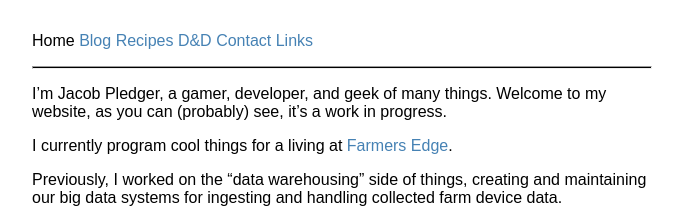
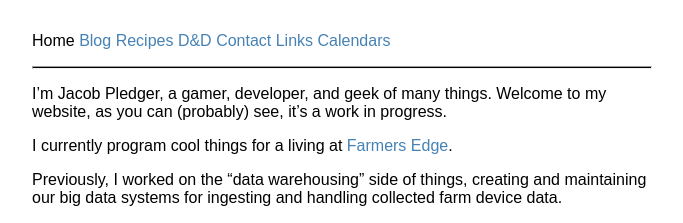
Before and after one commit to jacobpledger/website, a Jekyll site: the page built from index.md, in a window 1280 px wide. Shown: the top 223 px of the page, without its empty margins (298-981 px from the left). Built offline with Jekyll 4.4.1, drawn with Linux system fonts in a browser that asks for light colours.

Commit message:
added calendars page

```diff
--- a/_data/navigation.yaml
+++ b/_data/navigation.yaml
@@ -10,3 +10,5 @@
   link: /contact.html
 - name: Links
   link: /links.html
+- name: Calendars
+  link: /calendars.html
--- /dev/null
+++ b/calendars.html
@@ -0,0 +1,6 @@
+---
+layout: default
+title: Calendars
+---
+
+* [Video Game Releases](https://user.fm/calendar/v1-c8b9adae711abf11b11c50d503f33dd8/Game%20Releases.ics)
```
